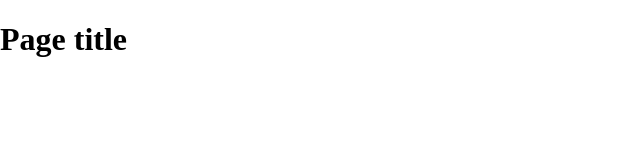
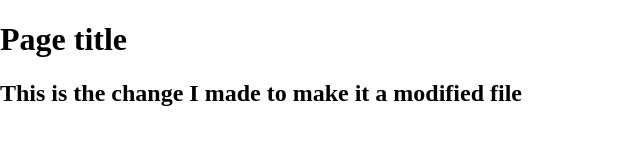
Before and after one commit to RahulReddy00243/git-basics, a plain HTML site: page index.html in a window 1280 px wide. Shown: the whole page, without its empty margins (0-640 px from the left). Drawn offline with nearby package versions, Linux system fonts and the light colour scheme.

Commit message:
added a header to make it a modified file

```diff
--- a/index.html
+++ b/index.html
@@ -15,6 +15,7 @@
     <body>
     <header>
 	<h1>Page title</h1>
+    <h2>This is the change I made to make it a modified file <h2>
     </header>
     <nav id="pageNav">
     </nav>
```
